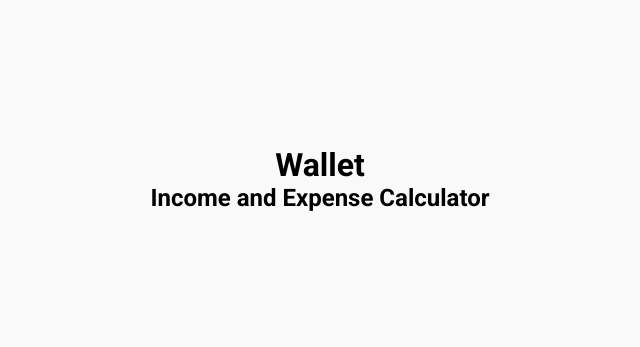
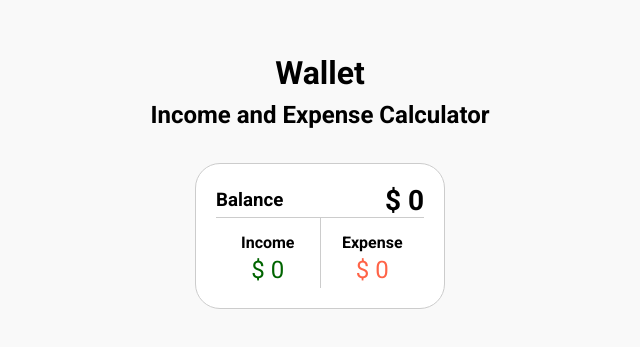
Before and after one commit to smeshchankin/wallet, a plain HTML site: page index.html in a window 1280 px wide. Shown: the part 221-568 px from the top of the page, without its empty margins (320-960 px from the left). Drawn offline with Linux system fonts and the light colour scheme.

Commit message:
[WO-001] Design: total

```diff
--- a/index.html
+++ b/index.html
@@ -12,10 +12,23 @@
         <h2>Income and Expense Calculator</h2>
     </head>
 
-    <main>
-        <div class="container">
-
-        </div>
+    <main class="container">
+        <section class="total">
+            <header class="total__header">
+                <h3>Balance</h3>
+                <span class="total__balance">$&nbsp;0</span>
+            </header>
+            <div class="total__main">
+                <div class="total__main-item">
+                    <h4>Income</h4>
+                    <span class="total__money total__money-income">$&nbsp;0</span>
+                </div>
+                <div class="total__main-item">
+                    <h4>Expense</h4>
+                    <span class="total__money total__money-expense">$&nbsp;0</span>
+                </div>
+            </div>
+        </section>
     </main>
 </body>
 </html>
--- a/style.css
+++ b/style.css
@@ -17,8 +17,54 @@ body {
     align-items: center;
 }
 
-h1, h2, h3, p {
+h1, h2, h3, h4, span {
     padding: 0;
     margin: 0;
     text-align: center;
 }
+h1, h2, h3 {
+    line-height: 1.5;
+}
+.container {
+    margin: 0 auto;
+    margin-top: 30px;
+    width: 250px;
+}
+.total {
+    padding: 20px;
+    background-color: #fff;
+    border: 1px solid #ccc;
+    border-radius: 25px;
+}
+.total__header{
+    border-bottom: 1px solid #ccc;
+    display: flex;
+    justify-content: space-between;
+    align-items: center;
+}
+.total__balance {
+    font-size: 28px;
+    font-weight: bold;
+}
+.total__main{
+    display: flex;
+    justify-content: space-between;
+}
+.total__main-item {
+    flex: 1;
+    text-align: center;
+    padding-top: 15px;
+}
+.total__main-item:first-child {
+    border-right: 1px solid #ccc;
+}
+.total__money {
+    font-size: 24px;
+    line-height: 1.5;
+}
+.total__money-income {
+    color: darkgreen;
+}
+.total__money-expense {
+    color: tomato;
+}
```
